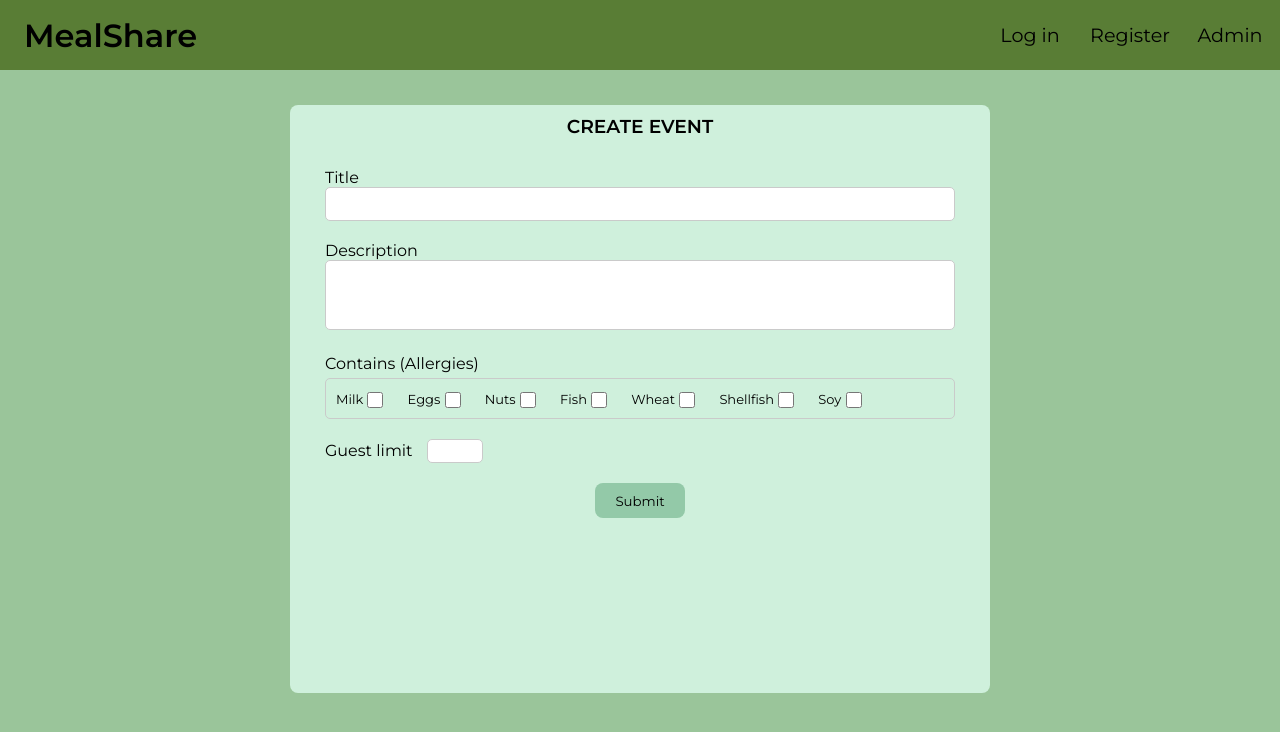
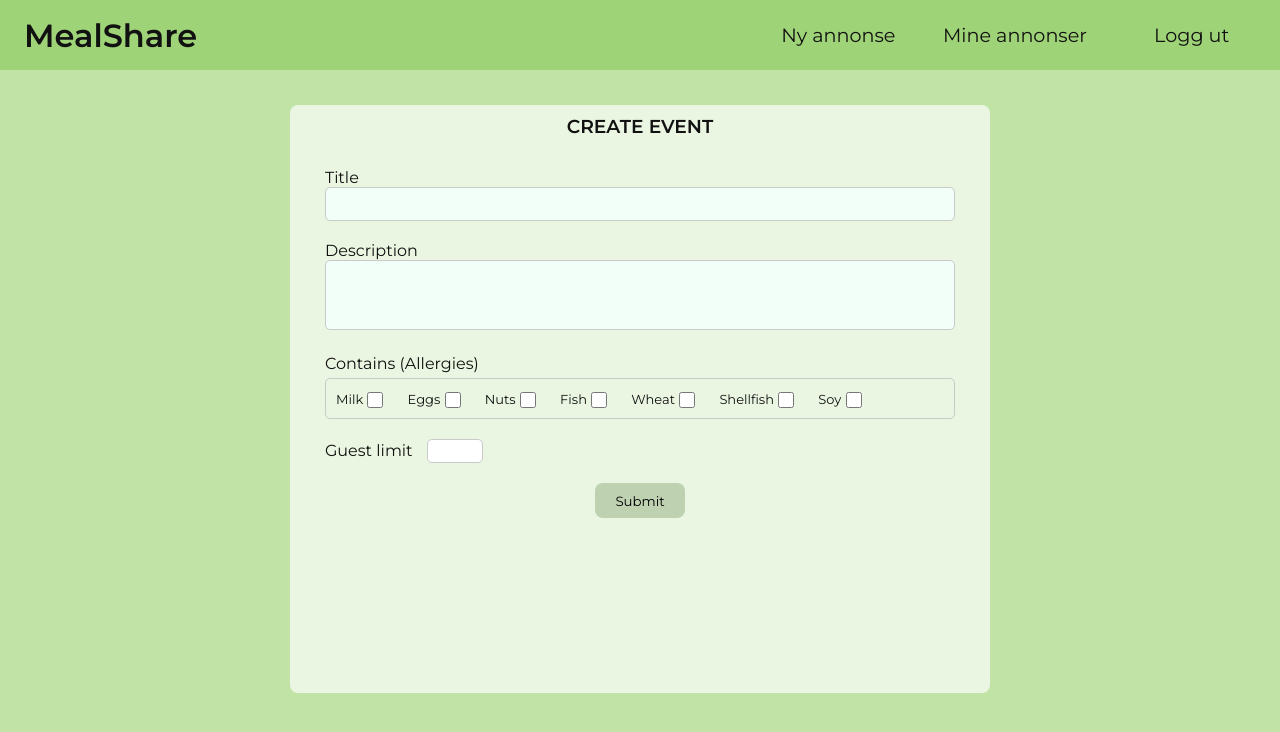
Before and after one commit to francinv/TDT4140-Middagsdeling, a Django app: page /create-post/ in a window 1280 px wide. Shown: the top 732 px of the page. Run offline with Django 3.2, Linux system fonts and the light colour scheme.

Commit message:
Created base.html, change in color values

```diff
--- /dev/null
+++ b/APP/templates/APP/base.html
@@ -0,0 +1,88 @@
+{% load static %}
+<!DOCTYPE html>
+<html lang="en">
+    <head>
+        <meta charset="UTF-8">
+        <meta http-equiv="X-UA-Compatible" content="IE=edge">
+        <meta name="viewport" content="width=device-width, initial-scale=1.0">
+        <link rel="stylesheet" type="text/css" href="{% static '/base.css' %}">
+        {% block links %}
+        {% endblock links %}
+    </head>
+    <body>
+        <style type="text/css" media="screen">
+
+        @import url('https://fonts.googleapis.com/css?family=Montserrat:400,600&display=swap');
+
+        * {
+            margin: 0;
+            font-family: Montserrat, sans-serif;
+        }
+
+        body {
+            background-color: rgb(193, 228, 166);
+            background-size: 100% 100%;
+        }
+
+        /* Header */
+
+        .header {
+            width: 100%;
+            height: 70px;
+            background-color: rgb(159, 211, 119);
+            display: flex;
+            justify-content: space-between;
+        }
+
+        /* Title */
+
+        .header-title-container {
+            width: 30%;
+            display: flex;
+            flex-direction: column;
+            justify-content: center;
+            margin-left: 1.5rem;
+        }
+
+        /* Navbar */
+
+        .navbar {
+            width: 530px;
+            display: flex;
+            font-size: 1.2rem;
+        }
+
+        .navbar-button {
+            height: 100%;
+            width: 50%;
+            display: flex;
+            flex-direction: column;
+            justify-content: center;
+            align-items: center;
+            text-decoration: none;
+            color: rgb(17, 17, 17);
+        }
+
+        .navbar-button:hover {
+            background-color: rgb(193, 228, 166);
+            cursor: pointer;
+        }
+        /* Header end */
+
+        </style>
+        <!-- Header -->
+        <div class="header">
+            <div class="header-title-container">
+                <h1>MealShare</h1>
+            </div>
+            <div class="navbar">
+                <a href="/create-post" class="navbar-button"><p>Ny annonse</p></a>
+                <a href="/" class="navbar-button"><p>Mine annonser</p></a>
+                <a href="/" class="navbar-button"><p>Logg ut</p></a>
+            </div>
+        </div>
+        <!-- Header end -->
+        {% block content %}
+        {% endblock content %}
+    </body>
+</html>
--- a/APP/templates/APP/create-post.html
+++ b/APP/templates/APP/create-post.html
@@ -1,27 +1,12 @@
+{% extends 'APP/base.html' %}
 {% load static %}
 
-<!DOCTYPE html>
-<html lang="en">
-<head>
-    <meta charset="UTF-8">
-    <meta http-equiv="X-UA-Compatible" content="IE=edge">
-    <meta name="viewport" content="width=device-width, initial-scale=1.0">
+    {% block links %}
     <link rel="stylesheet" type="text/css" href="{% static '/css/create-post.css' %}">
     <title>Create Post</title>
-</head>
-<body>
-    <!-- Header -->
-    <div class="header">
-        <div class="header-title-container">
-            <h1>MealShare</h1>
-        </div>
-        <div class="navbar">
-            <div class="navbar-button"><p>Log in</p></div>
-            <div class="navbar-button"><p>Register</p></div>
-            <div class="navbar-button"><p>Admin</p></div>
-        </div>
-    </div>
-    <!-- Header end -->
+    {% endblock links %}
+
+    {% block content %}
     <!-- Create post -->
     <div id="create-post-container">
         <form method="POST">
@@ -62,7 +47,5 @@
             </div>
          </form>
     </div>
-
     <!-- Create post end -->
-</body>
-</html>
+    {% endblock content %}
--- a/APP/urls.py
+++ b/APP/urls.py
@@ -4,4 +4,5 @@ from . import views
 urlpatterns = [
     path('', views.home, name='APP-home'),
     path('create-post/', views.create_post, name="create-post"),
+    path('base/', views.base, name="base"),
 ]
--- a/APP/views.py
+++ b/APP/views.py
@@ -8,3 +8,6 @@ def home(request):
 
 def create_post(request):
     return render(request, 'APP/create-post.html')
+
+def base(request):
+    return render(request, 'APP/base.html')
--- a/static/css/create-post.css
+++ b/static/css/create-post.css
@@ -6,54 +6,10 @@
 }
 
 body {
-    background-color: rgb(154, 197, 154);
+    background-color: rgb(193, 228, 166);
     background-size: 100% 100%;
+    color: rgb(17, 17, 17);
 }
-
-/* Header */
-
-.header {
-    width: 100%;
-    height: 70px;
-    background-color: #597D35;
-    display: flex;
-    justify-content: space-between;
-  }
-
-  /* Title */
-
-  .header-title-container {
-    width: 30%;
-    display: flex;
-    flex-direction: column;
-    justify-content: center;
-    margin-left: 1.5rem;
-  }
-
-  /* Navbar */
-
-  .navbar {
-    width: 300px;
-    display: flex;
-    font-size: 1.2rem;
-  }
-
-  .navbar-button {
-    height: 100%;
-    width: 50%;
-    display: flex;
-    flex-direction: column;
-    justify-content: center;
-    align-items: center;
-  }
-
-  .navbar-button:hover {
-    background-color: #74B72E;
-    cursor: pointer;
-  }
-/* Header end*/
-
-/* ---------------------------------- */
 
 /* Main section */
 
@@ -63,7 +19,7 @@ body {
     margin: 35px auto;
     width: 700px;
     height: 588px;
-    background-color: rgb(207, 240, 220);
+    background-color: rgb(234, 246, 225);
     border-radius: 8px;
 }
 
@@ -89,6 +45,7 @@ body {
     height: 30px;
     border-radius: 5px;
     border: 0.5px solid rgb(202, 202, 202);
+    background-color: rgb(242, 255, 248);
 }
 
 /* Create Post Description */
@@ -98,6 +55,7 @@ body {
     resize: none;
     border-radius: 5px;
     border: 0.5px solid rgb(202, 202, 202);
+    background-color: rgb(242, 255, 248);
 }
 
 /* Create Post Allergies */
@@ -114,6 +72,7 @@ body {
     height: 16px;
     width: 16px;
     vertical-align: middle;
+    background-color: rgb(242, 255, 248);
 
 }
 
@@ -148,7 +107,7 @@ body {
     height: 35px;
     width: 90px;
     border-radius: 8px;
-    background-color: rgb(147, 201, 168);
+    background-color: rgb(190, 209, 177);
     border: 0px solid rgb(184, 231, 203);
 }
 
```
Also changed, not shown: users/views.py (+0 -9 lines).
